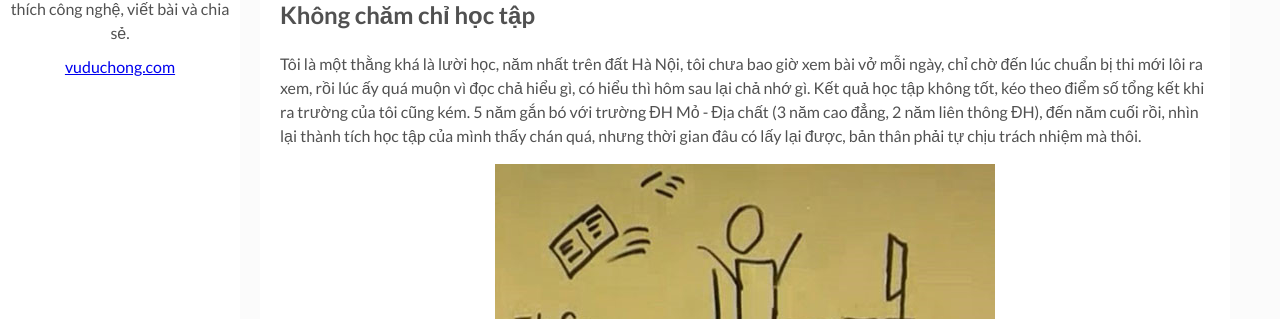
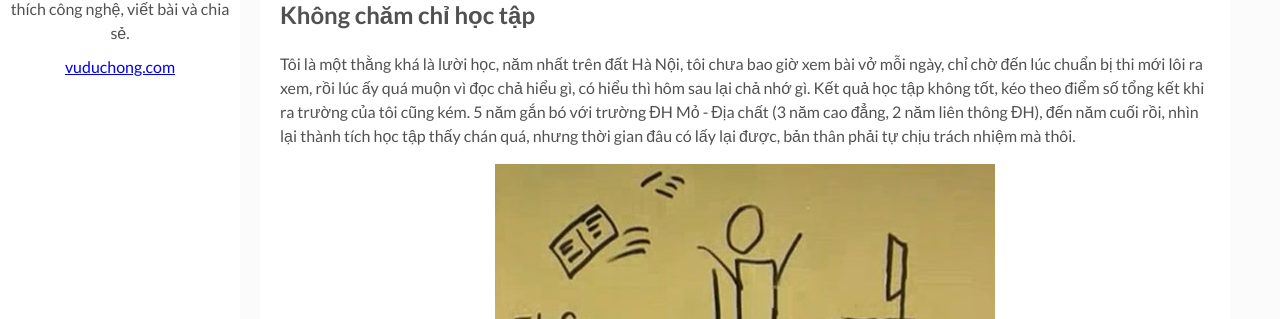
Before and after one commit to tinhyeucongnghe/tinhyeucongnghe.github.io, a Jekyll site: the page built from _posts/2018-06-01-nhung-dieu-nuoi-tiec-thoi-sinh-vien.md, in a window 1280 px wide and 900 px high, scrolled down 525 px. Shown: the part 206-525 px from the top of the window. Built offline with Jekyll 4.4.1, drawn with Linux system fonts in a browser that asks for light colours; comment, search, counter and statistics services are not loaded; some of the changed text lies outside the part shown.

Commit message:
edit post

```diff
--- a/_posts/2018-06-01-nhung-dieu-nuoi-tiec-thoi-sinh-vien.md
+++ b/_posts/2018-06-01-nhung-dieu-nuoi-tiec-thoi-sinh-vien.md
@@ -9,7 +9,7 @@
 Thời sinh viên, khoảng thời gian đẹp nhất của tuổi thanh xuân, tuổi trẻ nhiệt huyết, tràn đầy năng lượng. Ai chắc cũng sẽ giữ cho mình những kỷ niệm không thể nào quên, đẹp có, xấu có, luôn gắn bó với ta trong tâm trí. Rồi mỗi khi nghĩ lại, ta lại mỉm cười. Tôi cũng có 1 thời sinh viên đáng nhớ, nhiều kỷ niệm, đôi khi nhắc lại cảm thấy buồn cười, và...một chút tiếc nuối.
 
 ## Không chăm chỉ học tập
-Tôi là một thằng khá là lười học, năm nhất trên đất Hà Nội, tôi chưa bao giờ xem bài vở mỗi ngày, chỉ chờ đến lúc chuẩn bị thi mới lôi ra xem, rồi lúc ấy quá muộn vì đọc chả hiểu gì, có hiểu thì hôm sau lại chả nhớ gì. Kết quả học tập không tốt, kéo theo điểm số tổng kết khi ra trường của tôi cũng kém. 5 năm gắn bó với trường ĐH Mỏ - Địa chất (3 năm cao đẳng, 2 năm liên thông ĐH), đến năm cuối rồi, nhìn lại thành tích học tập của mình thấy chán quá, nhưng thời gian đâu có lấy lại được, bản thân phải tự chịu trách nhiệm mà thôi.
+Tôi là một thằng khá là lười học, năm nhất trên đất Hà Nội, tôi chưa bao giờ xem bài vở mỗi ngày, chỉ chờ đến lúc chuẩn bị thi mới lôi ra xem, rồi lúc ấy quá muộn vì đọc chả hiểu gì, có hiểu thì hôm sau lại chả nhớ gì. Kết quả học tập không tốt, kéo theo điểm số tổng kết khi ra trường của tôi cũng kém. 5 năm gắn bó với trường ĐH Mỏ - Địa chất (3 năm cao đẳng, 2 năm liên thông ĐH), đến năm cuối rồi, nhìn lại thành tích học tập thấy chán quá, nhưng thời gian đâu có lấy lại được, bản thân phải tự chịu trách nhiệm mà thôi.
 
 ![không chăm chỉ học tập]({{site.baseurl}}/assets/img/luoi-hoc.jpg)
 
@@ -24,7 +24,7 @@
 ![sinh viên có nên đi làm thêm]({{site.baseurl}}/assets/img/trai-nghiem-thuc-te.jpg)
 
 ## Không có kế hoạch
-Mỗi ngày trôi qua mà bạn không biết phải làm gì, hay làm những điều vô vi không có ý nghĩa, lợi ích gì cho bản thân hoặc mọi người. Tôi cảm thấy tiếc nuối khi mà đã đốt cháy thời gian vô ích, không có kế hoạch gì cả ! Khi tốt nghiệp, ngẫm lại thì đã quá muộn. Rồi lúc ấy lại "giá như, dường như". Hãy lập thời gian biểu cho các hoạt động của mình, giúp bản thân có kế hoạch, lộ trình cụ thể và đúng đắn hơn cho tương lai.
+Mỗi ngày trôi qua mà bạn không biết phải làm gì, hay làm những điều vô vi không có ý nghĩa, lợi ích gì cho bản thân hoặc mọi người. Tôi cảm thấy tiếc nuối khi mà đã đốt cháy thời gian vô ích, không có kế hoạch gì cả ! Khi tốt nghiệp, ngẫm lại thì đã quá muộn. Rồi lúc ấy lại "giá như, dường như". Hãy lập thời gian biểu cho các hoạt động, giúp bản thân có kế hoạch, lộ trình cụ thể và đúng đắn hơn cho tương lai.
 
 ![thời gian biểu, kế hoạch cuộc sống]({{site.baseurl}}/assets/img/ke-hoach.jpg)
 
```
Also changed, not shown: other parts of _posts/2018-06-01-nhung-dieu-nuoi-tiec-thoi-sinh-vien.md (+5 -0 lines).
